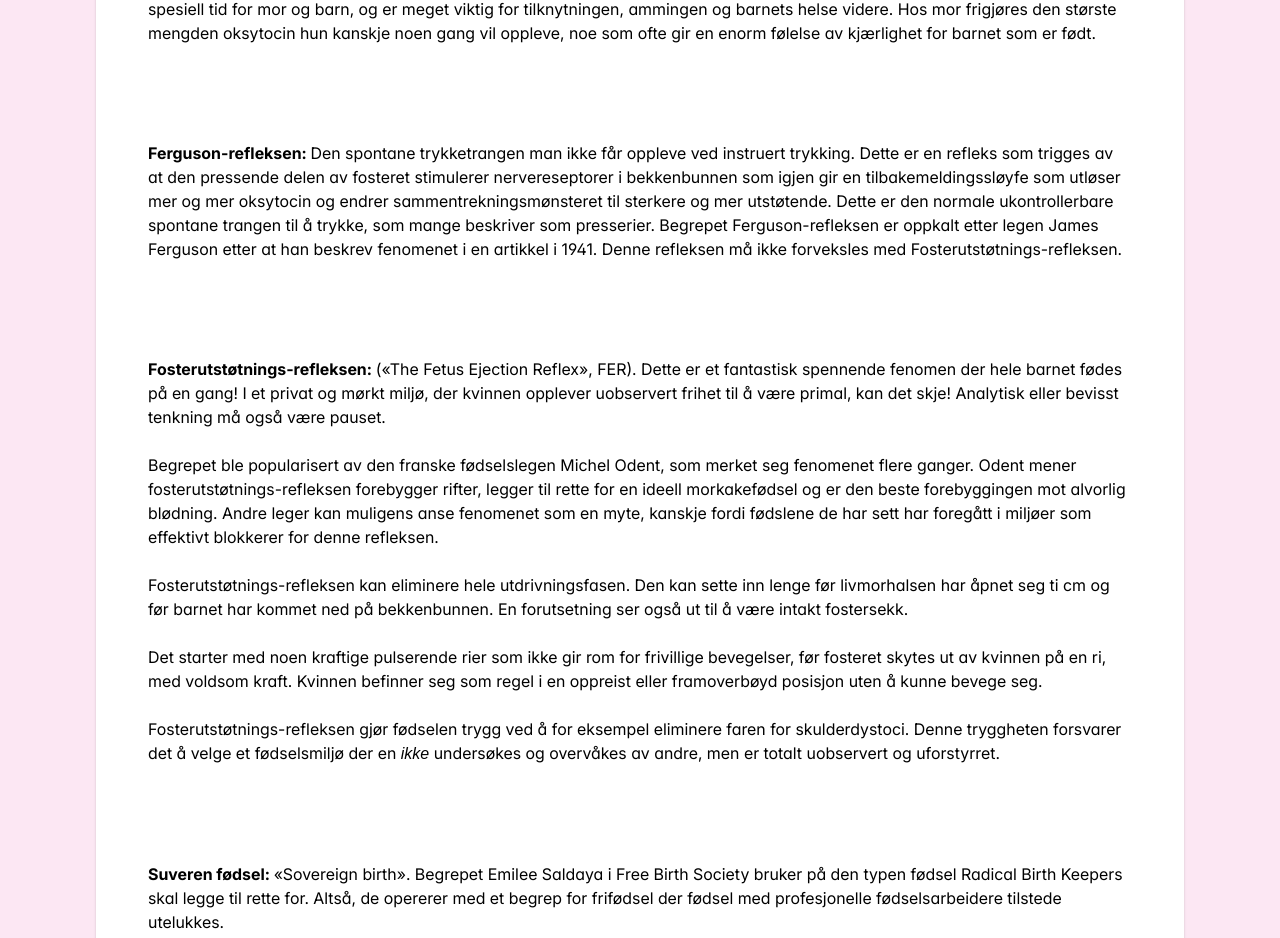
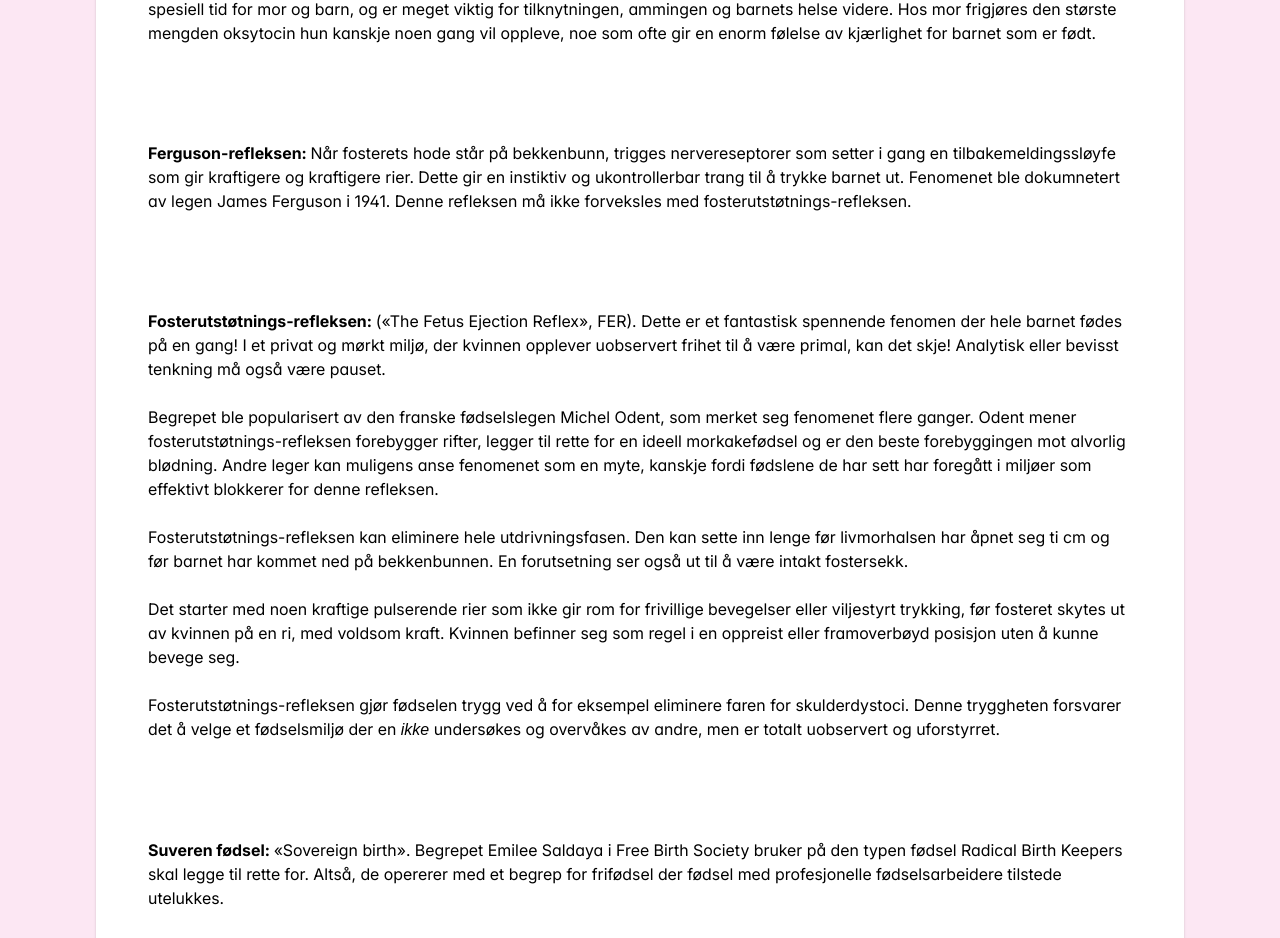
Before and after one commit to pauleb3/frifodsel, a Next.js app: page /ordliste in a window 1280 px wide. Shown: the part 3574-4512 px from the top of the page. Built offline with nearby package versions, Linux system fonts and the light colour scheme; a web font is replaced by a local one.

Commit message:
littskrivefeil-rettet

```diff
--- a/app/ordliste/page.tsx
+++ b/app/ordliste/page.tsx
@@ -316,16 +316,12 @@ export default function Home() {
           <span className="text-black font-bold font-bold">
             Ferguson-refleksen:{" "}
           </span>
-          Den spontane trykketrangen man ikke får oppleve ved instruert
-          trykking. Dette er en refleks som trigges av at den pressende delen av
-          fosteret stimulerer nervereseptorer i bekkenbunnen som igjen gir en
-          tilbakemeldingssløyfe som utløser mer og mer oksytocin og endrer
-          sammentrekningsmønsteret til sterkere og mer utstøtende. Dette er den
-          normale ukontrollerbare spontane trangen til å trykke, som mange
-          beskriver som presserier. Begrepet Ferguson-refleksen er oppkalt etter
-          legen James Ferguson etter at han beskrev fenomenet i en artikkel i
+          Når fosterets hode står på bekkenbunn, trigges nervereseptorer som
+          setter i gang en tilbakemeldingssløyfe som gir kraftigere og
+          kraftigere rier. Dette gir en instiktiv og ukontrollerbar trang til å
+          trykke barnet ut. Fenomenet ble dokumnetert av legen James Ferguson i
           1941. Denne refleksen må ikke forveksles med
-          Fosterutstøtnings-refleksen.
+          fosterutstøtnings-refleksen.
         </p>
         <p className="text-black">
           <br />
@@ -356,9 +352,10 @@ export default function Home() {
           intakt fostersekk. <br />
           <br />
           Det starter med noen kraftige pulserende rier som ikke gir rom for
-          frivillige bevegelser, før fosteret skytes ut av kvinnen på en ri, med
-          voldsom kraft. Kvinnen befinner seg som regel i en oppreist eller
-          framoverbøyd posisjon uten å kunne bevege seg.
+          frivillige bevegelser eller viljestyrt trykking, før fosteret skytes
+          ut av kvinnen på en ri, med voldsom kraft. Kvinnen befinner seg som
+          regel i en oppreist eller framoverbøyd posisjon uten å kunne bevege
+          seg.
           <br />
           <br />
           Fosterutstøtnings-refleksen gjør fødselen trygg ved å for eksempel
```
